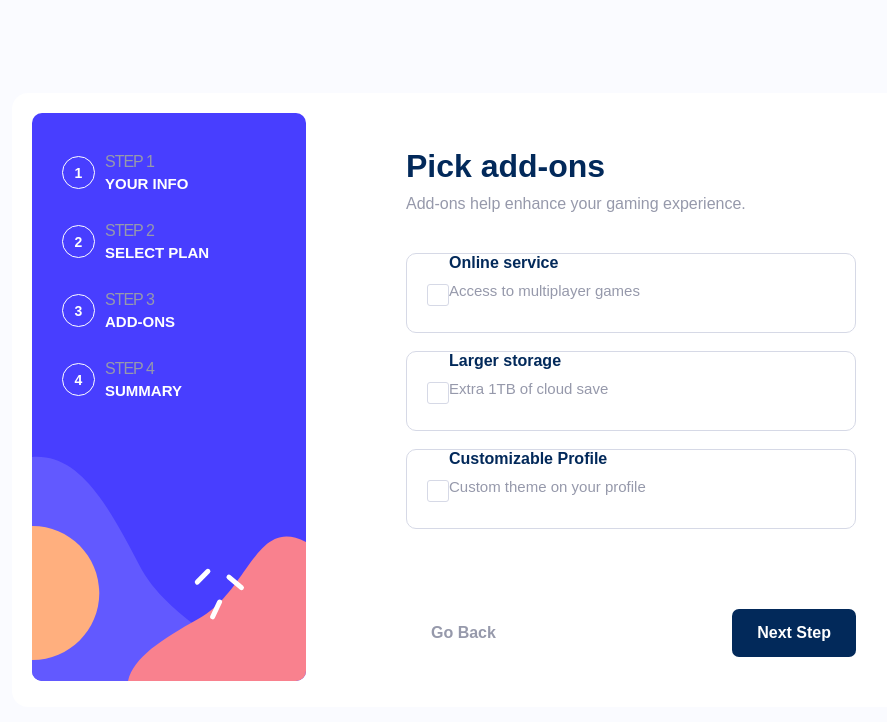
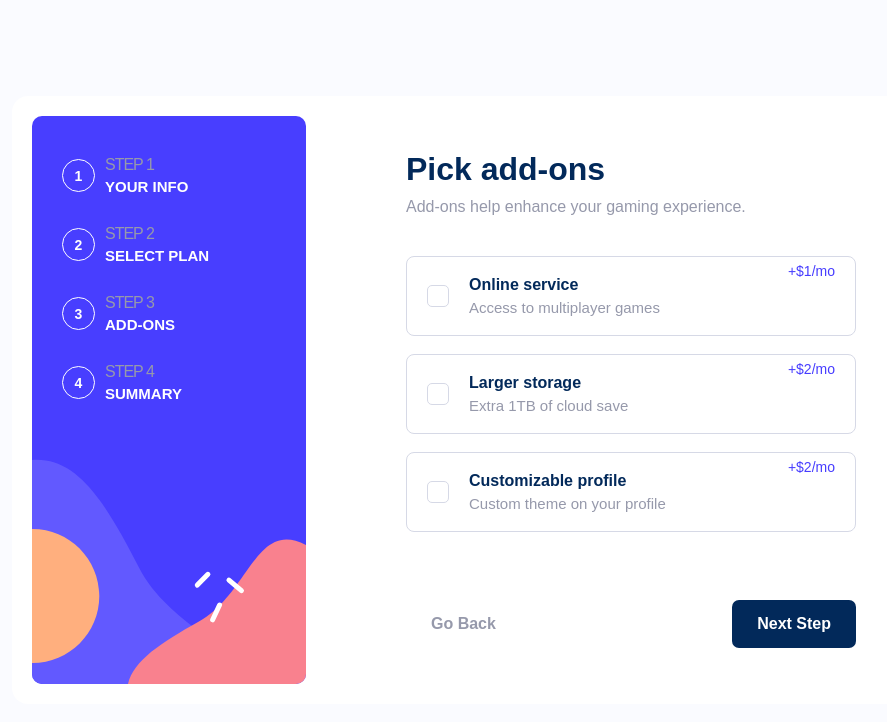
Before and after one commit to dwzm0/multistep-form, a React (Create React App) app: page /addons in a window 1280 px wide. Shown: the top 722 px of the page, without its empty margins (156-1043 px from the left). Built offline with nearby package versions, Linux system fonts and the light colour scheme.

Commit message:
addons form done

```diff
--- a/src/components/Addons/Addons.elements.tsx
+++ b/src/components/Addons/Addons.elements.tsx
@@ -1,30 +1,37 @@
 import styled from 'styled-components'
 import { Text, SubHeading } from '../../globalStyle'
+import checkImg from '../../images/icon-checkmark.svg'
 
-export const ThirdFormChoiceContainer = styled.div`
+export const AddonsForm = styled.form`
     display: flex;
+    width: 100%;
     flex-direction: column;
-    justify-content: center;
-    align-items: center;
     gap: 18px;
-    margin-bottom: 80px;
 
-    @media screen and (max-width: 770px) {
-        margin-bottom: 0px;
-        width: 100%;
+   :nth-child(3) {
+      margin-bottom: 50px;
    }
+`
+export const AddonContainer = styled.div`
+  width: 100%;
+`
 
-`
-export const ThirdFormChoice = styled.div`
+export const AddonLable = styled.label`
     display: flex;
     flex-direction: row;
+    justify-content: space-between;
+    align-items: center;
+    padding-inline: 20px;
     height: 80px;
     width: 450px;
     border: 1px solid hsl(229, 24%, 87%);
-    border-radius: 10px;
+    border-radius: 8px;
+    transition:0.2s ease-in-out;
 
-    &:hover  {
-        border-color:  hsl(213, 96%, 18%);
+    &:hover,
+    &:focus {
+        border-color:var(--purplish-blue);
+        outline:none;
         cursor: pointer;
     }
 
@@ -32,6 +39,16 @@ export const ThirdFormChoice = styled.div`
        width: 100%;
        align-items: center;
     }
+
+`
+
+export const AddonTextWrapper = styled.div`
+    width: 100%;
+    display: flex;
+    flex-direction: column;
+    align-items: flex-start;
+    justify-content: center;
+    gap: 5px;
 `
 export const AddonSubheading = styled(SubHeading)`
     font-size: 16px;
@@ -45,28 +62,57 @@ export const AddonText = styled(Text)`
     font-size: 14px;
   }
 `
-export const CheckLabel = styled.label`
-  padding-top: 30px;
-  padding-left: 20px;
+export const CheckMark = styled.div`
+    display:flex;
+    align-items:center;
+    justify-content:flex-start;
+    position:relative;
+    padding-right: 20px;
+    &:before,
+    &:after {
+        content:'';
+        width: 1.25rem;
+        height:1.25rem;
+        display:block;
+        border-radius: 5px;
+    }
+    &:before {
+        background-color:var(--white);
+        border:1px solid var(--light-gray);
 
-  @media screen and (max-width: 770px) {
-    padding: 20px 14px;
-  }
-
+    }
+    &:after {
+        position:absolute;
+        left:1px;
+    }
 `
 
-export const CheckSpan = styled.span`
-  border: 1px solid hsl(229, 24%, 87%);
-  display: inline-block;
-  padding: 10px;
-  border-radius: 3px;
+export const CheckMarkInput = styled.input`
+    position: absolute;
+    width: 1px;
+    height: 1px;
+    padding: 0;
+    margin: -1px;
+    overflow: hidden;
+    clip: rect(0, 0, 0, 0);
+    white-space: nowrap;
+    border-width: 0;
 
+    &:checked + ${AddonLable}{
+        background-color:var(--alabaster);
+        border-color:var(--purplish-blue);
+        outline:none;
+
+       ${CheckMark} {
+          &:after {
+            background:var(--purplish-blue) url(${checkImg}) no-repeat center;
+          }
+       }
+    }
 `
 
-export const CheckInput = styled.input`
-   display: none;
-
-  &:checked ${CheckSpan} {
-    background-color: red;
-  }
+export const AddonPriceText = styled.p`
+  font-size: 14px;
+  font-weight: 500;
+  color: var(--purplish-blue);
 `
--- a/src/components/Addons/Addons.tsx
+++ b/src/components/Addons/Addons.tsx
@@ -1,20 +1,55 @@
+/* eslint-disable @typescript-eslint/strict-boolean-expressions */
+/* eslint-disable @typescript-eslint/no-misused-promises */
 import React from 'react'
 import { MainContainer, Text, Heading, StyledSection, TextWrapper, Footer, ForwardButton, BackButton } from '../../globalStyle'
-import { ThirdFormChoiceContainer, ThirdFormChoice, CheckLabel, CheckSpan, CheckInput, AddonSubheading, AddonText } from './Addons.elements'
+import { AddonTextWrapper, AddonLable, CheckMark, AddonPriceText, AddonsForm, AddonContainer, AddonSubheading, AddonText, CheckMarkInput } from './Addons.elements'
 
-interface FormThirdPropsInt {
+import { useForm } from 'react-hook-form'
+import { useNavigate, Link } from 'react-router-dom'
+import { useAppState } from '../../state'
+
+interface AddonsFormPropsInt {
   headerText: string
   subText: string
-  firstAddonSubHeading: string
-  firstAddonText: string
-  secondAddonSubHeading: string
-  secondAddonText: string
-  thirdAddonSubheading: string
-  thirdAddonText: string
-
+  addons: {
+    online_service: {
+      title: string
+      description: string
+      price: {
+        yearly: number
+        monthly: number
+      }
+    }
+    larger_storage: {
+      title: string
+      description: string
+      price: {
+        yearly: number
+        monthly: number
+      }
+    }
+    customizable_profile: {
+      title: string
+      description: string
+      price: {
+        yearly: number
+        monthly: number
+      }
+    }
+  }
 }
 
-const Addons = ({ headerText, subText, thirdAddonSubheading, thirdAddonText, firstAddonSubHeading, firstAddonText, secondAddonSubHeading, secondAddonText }: FormThirdPropsInt): JSX.Element => {
+const Addons = ({ headerText, subText, addons }: AddonsFormPropsInt): JSX.Element => {
+  const [state, setState] = useAppState()
+  const { handleSubmit, register } = useForm({ defaultValues: state })
+  const navigate = useNavigate()
+
+  const saveData = (data: any): any => {
+    setState({ ...state, ...data })
+    console.log('this is data = ', data)
+    console.log('this is state = ', state)
+    navigate('/checkout')
+  }
   return (
     <>
       <MainContainer>
@@ -23,45 +58,57 @@ const Addons = ({ headerText, subText, thirdAddonSubheading, thirdAddonText, fir
                 <Heading>{headerText}</Heading>
                 <Text>{subText}</Text>
             </TextWrapper>
-            <ThirdFormChoiceContainer>
+            <AddonsForm onSubmit={handleSubmit(saveData)}>
 
-                <ThirdFormChoice>
-                    <CheckLabel>
-                        <CheckInput type='checkbox' />
-                        <CheckSpan />
-                    </CheckLabel>
-                    <TextWrapper>
-                        <AddonSubheading darkText={true}>{firstAddonSubHeading}</AddonSubheading>
-                        <AddonText>{firstAddonText}</AddonText>
-                    </TextWrapper>
-                </ThirdFormChoice>
-                <ThirdFormChoice>
-                    <CheckLabel>
-                        <CheckInput type='checkbox' />
-                        <CheckSpan />
-                    </CheckLabel>
-                    <TextWrapper>
-                        <AddonSubheading darkText={true}>{secondAddonSubHeading}</AddonSubheading>
-                        <AddonText>{secondAddonText}</AddonText>
-                    </TextWrapper>
-                </ThirdFormChoice>
-                <ThirdFormChoice>
-                    <CheckLabel>
-                        <CheckInput type='checkbox' />
-                        <CheckSpan />
-                    </CheckLabel>
-                        <TextWrapper>
-                            <AddonSubheading darkText={true}>{thirdAddonSubheading}</AddonSubheading>
-                            <AddonText>{thirdAddonText}</AddonText>
-                        </TextWrapper>
-                </ThirdFormChoice>
+                <AddonContainer>
 
-            </ThirdFormChoiceContainer>
+                    <CheckMarkInput {...register('plan_addon')} type='checkbox' value={JSON.stringify(addons.online_service)} id="online_service"/>
 
-            <Footer>
-                <BackButton>Go Back</BackButton>
-                <ForwardButton>Next Step</ForwardButton>
-            </Footer>
+                    <AddonLable htmlFor='online_service'>
+                        <CheckMark />
+                        <AddonTextWrapper>
+                            <AddonSubheading darkText={true}>{addons.online_service.title}</AddonSubheading>
+                            <AddonText>{addons.online_service.description}</AddonText>
+                        </AddonTextWrapper>
+                        <AddonPriceText>+${state.yearPlan ? addons.online_service.price.yearly : addons.online_service.price.monthly}/mo</AddonPriceText>
+                    </AddonLable>
+                </AddonContainer>
+                <AddonContainer>
+
+                    <CheckMarkInput {...register('plan_addon')} type='checkbox' value={JSON.stringify(addons.larger_storage)} id="larger_storage"/>
+
+                    <AddonLable htmlFor='larger_storage'>
+                        <CheckMark />
+                            <AddonTextWrapper>
+                                <AddonSubheading darkText={true}>{addons.larger_storage.title}</AddonSubheading>
+                                <AddonText>{addons.larger_storage.description}</AddonText>
+                            </AddonTextWrapper>
+                            <AddonPriceText>+${state.yearPlan ? addons.larger_storage.price.yearly : addons.larger_storage.price.monthly}/mo</AddonPriceText>
+                    </AddonLable>
+                </AddonContainer>
+                <AddonContainer>
+
+                    <CheckMarkInput {...register('plan_addon')} type='checkbox' value={JSON.stringify(addons.customizable_profile)} id="customizable_profile"/>
+
+                    <AddonLable htmlFor='customizable_profile'>
+                        <CheckMark />
+                            <AddonTextWrapper>
+                                <AddonSubheading darkText={true}>{addons.customizable_profile.title}</AddonSubheading>
+                                <AddonText>{addons.customizable_profile.description}</AddonText>
+                            </AddonTextWrapper>
+                            <AddonPriceText>+${state.yearPlan ? addons.customizable_profile.price.yearly : addons.customizable_profile.price.monthly}/mo</AddonPriceText>
+                    </AddonLable>
+
+                </AddonContainer>
+
+                <Footer>
+                    <Link to='/plan'>
+                        <BackButton>Go Back</BackButton>
+                    </Link>
+                    <ForwardButton>Next Step</ForwardButton>
+                </Footer>
+
+            </AddonsForm>
         </StyledSection>
       </MainContainer>
     </>
--- a/src/components/Addons/AddonsProps.tsx
+++ b/src/components/Addons/AddonsProps.tsx
@@ -1,12 +1,32 @@
 const addonsProps = {
   headerText: 'Pick add-ons',
   subText: 'Add-ons help enhance your gaming experience.',
-  firstAddonSubHeading: 'Online service',
-  firstAddonText: 'Access to multiplayer games',
-  secondAddonSubHeading: 'Larger storage',
-  secondAddonText: 'Extra 1TB of cloud save',
-  thirdAddonSubheading: 'Customizable Profile',
-  thirdAddonText: 'Custom theme on your profile'
+  addons: {
+    online_service: {
+      title: 'Online service',
+      description: 'Access to multiplayer games',
+      price: {
+        yearly: 10,
+        monthly: 1
+      }
+    },
+    larger_storage: {
+      title: 'Larger storage',
+      description: 'Extra 1TB of cloud save',
+      price: {
+        yearly: 20,
+        monthly: 2
+      }
+    },
+    customizable_profile: {
+      title: 'Customizable profile',
+      description: 'Custom theme on your profile',
+      price: {
+        yearly: 20,
+        monthly: 2
+      }
+    }
+  }
 }
 
 export default addonsProps
--- a/src/components/Plan/Plan.tsx
+++ b/src/components/Plan/Plan.tsx
@@ -69,6 +69,7 @@ const Plan = ({ togglerMonth, togglerYear, headerText, subText, darkText, arcade
               <Heading>{headerText}</Heading>
               <Text>{subText}</Text>
             </TextWrapper>
+
             <PlanForm onSubmit={handleSubmit(saveData)}>
                <PlanFormContainer>
                 <PlanInput {...register('plan_option')} type="radio" value={plans.arcade.title} id="arcade"/>
```
Also changed, not shown: src/globalStyle.tsx (line endings or trailing spaces).
